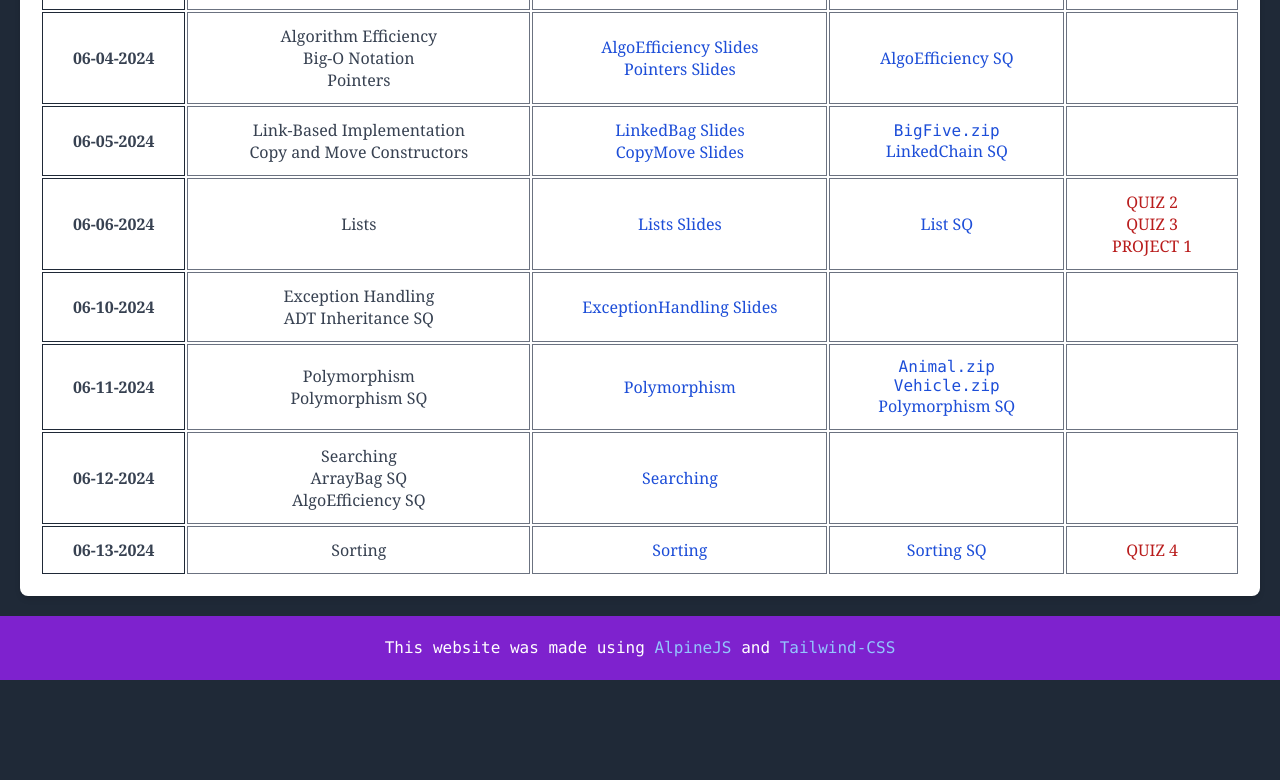
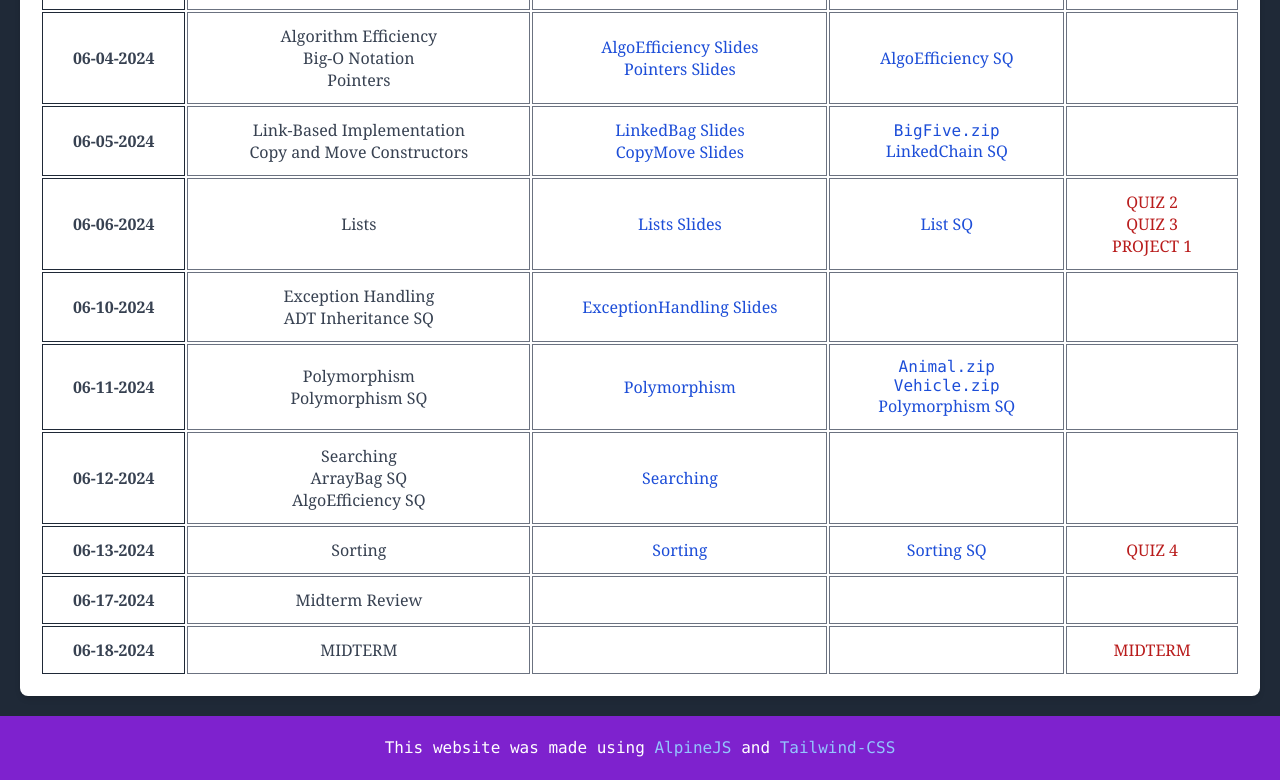
Before and after one commit to Hunter-College-CS235-Summer-2024/Hunter_CS235_Summer24, a plain HTML site: page index.html in a window 1280 px wide. Shown: the part 1054-1834 px from the top of the page. Before the commit the page ends 1734 px from the top, so only its background shows below. Drawn offline with nearby package versions, Linux system fonts and the light colour scheme.

Commit message:
feat: update schedule

```diff
--- a/index.html
+++ b/index.html
@@ -237,6 +237,30 @@
               <p>QUIZ 4</p>
             </td>
           </tr>
+          <tr>
+            <td class="border border-gray-800 p-3 font-semibold">06-17-2024</td>
+            <td class="border border-gray-500 p-3">
+              <p>Midterm Review</p>
+            </td>
+            <td class="border border-gray-500 p-3">
+            </td>
+            <td class="border border-gray-500 p-3">
+            </td>
+            <td class="border border-gray-500 text-red-700 p-3"></td>
+          </tr>
+          <tr>
+            <td class="border border-gray-800 p-3 font-semibold">06-18-2024</td>
+            <td class="border border-gray-500 p-3">
+              <p>MIDTERM</p>
+            </td>
+            <td class="border border-gray-500 p-3">
+            </td>
+            <td class="border border-gray-500 p-3">
+            </td>
+            <td class="border border-gray-500 text-red-700 p-3">
+              <p>MIDTERM</p>
+            </td>
+          </tr>
         </tbody>
       </table>
     </div>
```
